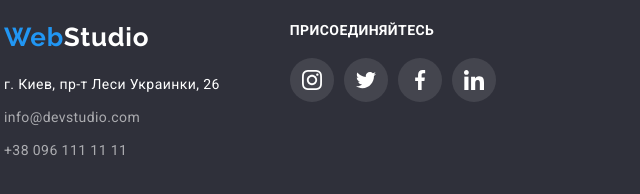
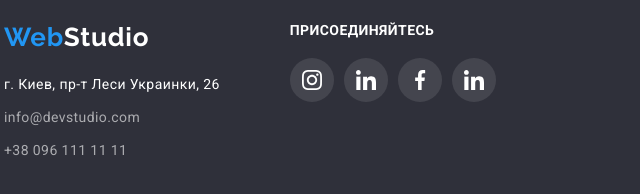
Before and after one commit to DNITmaster/goit-markup-hw-04, a plain HTML site: page index.html in a window 1280 px wide. Shown: the part 2739-2933 px from the top of the page, 51-691 px from the left. Drawn offline with nearby package versions, Linux system fonts and the light colour scheme.

Commit message:
Update index.html

```diff
--- a/index.html
+++ b/index.html
@@ -464,7 +464,7 @@
               <a href="" class="footer-social-link">
                 <svg class="footer-social-logo" width="20" height="20">
                   <use
-                    href="/images/icons/symbol-defs.svg#icon-twitter-1"
+                    href="./images/icons/symbol-defs.svg#icon-linkedin-1"
                   ></use>
                 </svg>
               </a>
```
